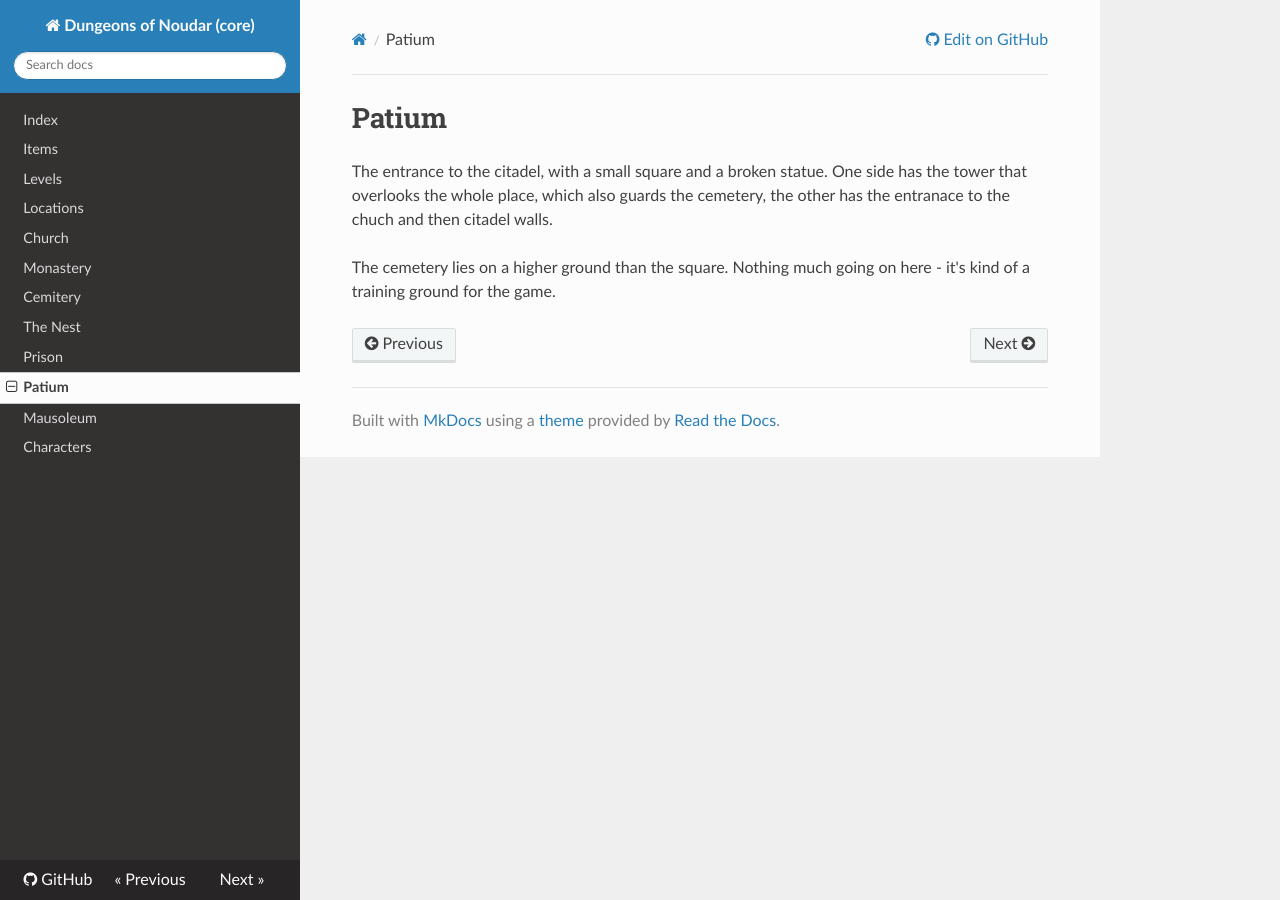
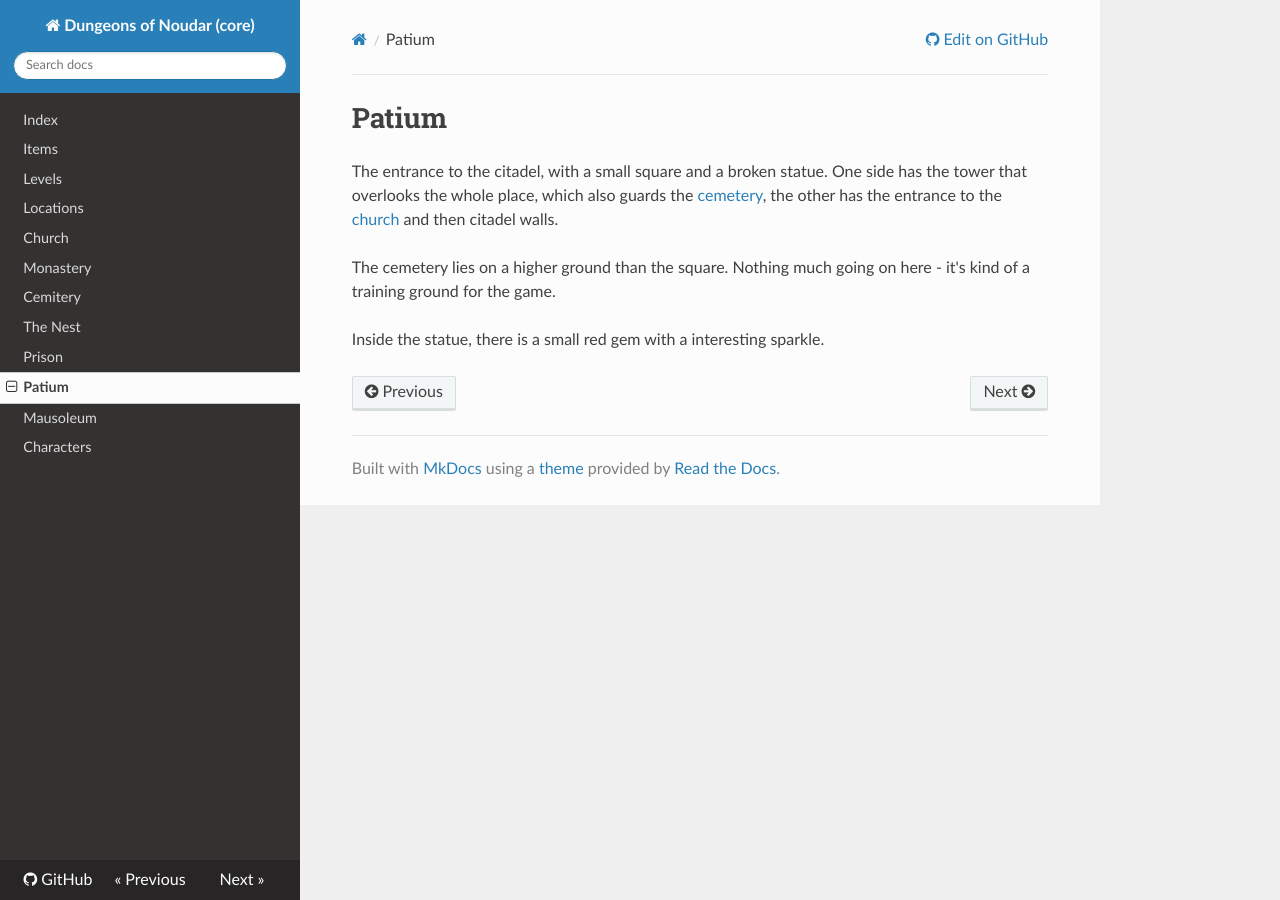
Before and after one commit to TheFakeMontyOnTheRun/noudar-core, an MkDocs documentation site: the page built from docs/patium.md, in a window 1280 px wide. Built offline with MkDocs 1.6.1, drawn with Linux system fonts in a browser that asks for light colours; nearby versions of some CDN libraries; old or Windows-style settings are respelled for this version of MkDocs.

Commit message:
Small revisions and hyperlinks to the patium definition on the docs

```diff
--- a/docs/patium.md
+++ b/docs/patium.md
@@ -1,6 +1,15 @@
 Patium
 ======
 
-The entrance to the citadel, with a small square and a broken statue. One side has the tower that overlooks the whole place, which also guards the cemetery, the other has the entranace to the chuch and then citadel walls.
+The entrance to the citadel, with a small square and a broken
+statue. One side has the tower that overlooks the whole
+place, which also guards the [cemetery](cemetery.md), the
+other has the entrance to the [church](church.md) and then
+citadel walls.
 
-The cemetery lies on a higher ground than the square. Nothing much going on here - it's kind of a training ground for the game.
+The cemetery lies on a higher ground than the square. Nothing
+much going on here - it's kind of a training ground for the
+game.
+
+Inside the statue, there is a small red gem with a
+interesting sparkle.
```
